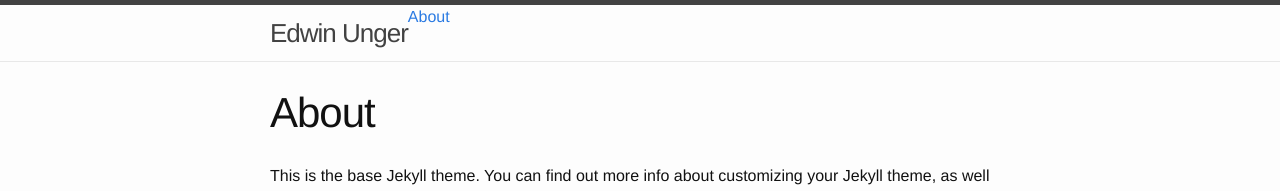
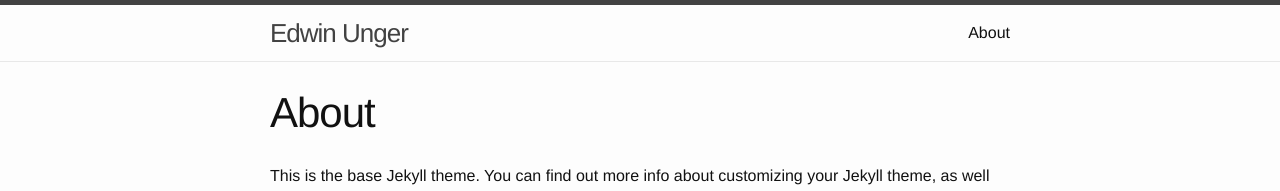
Before and after one commit to edwinunger/edwinunger.github.io, a Jekyll site: the page built from about.md, in a window 1280 px wide. Shown: the top 191 px of the page. Built offline with Jekyll 4.4.1, drawn with Linux system fonts in a browser that asks for light colours.

Commit message:
header update

```diff
--- a/_includes/header.html
+++ b/_includes/header.html
@@ -4,7 +4,14 @@
 
     <a class="site-title" href="{{ site.baseurl }}/">{{ site.title }}</a>
 
-
+    <nav class="site-nav">
+      <a href="#" class="menu-icon">
+        <svg viewBox="0 0 18 15">
+          <path fill="#424242" d="M18,1.484c0,0.82-0.665,1.484-1.484,1.484H1.484C0.665,2.969,0,2.304,0,1.484l0,0C0,0.665,0.665,0,1.484,0 h15.031C17.335,0,18,0.665,18,1.484L18,1.484z"/>
+          <path fill="#424242" d="M18,7.516C18,8.335,17.335,9,16.516,9H1.484C0.665,9,0,8.335,0,7.516l0,0c0-0.82,0.665-1.484,1.484-1.484 h15.031C17.335,6.031,18,6.696,18,7.516L18,7.516z"/>
+          <path fill="#424242" d="M18,13.516C18,14.335,17.335,15,16.516,15H1.484C0.665,15,0,14.335,0,13.516l0,0 c0-0.82,0.665-1.484,1.484-1.484h15.031C17.335,12.031,18,12.696,18,13.516L18,13.516z"/>
+        </svg>
+      </a>
 
       <div class="trigger">
         {% for page in site.pages %}
```
